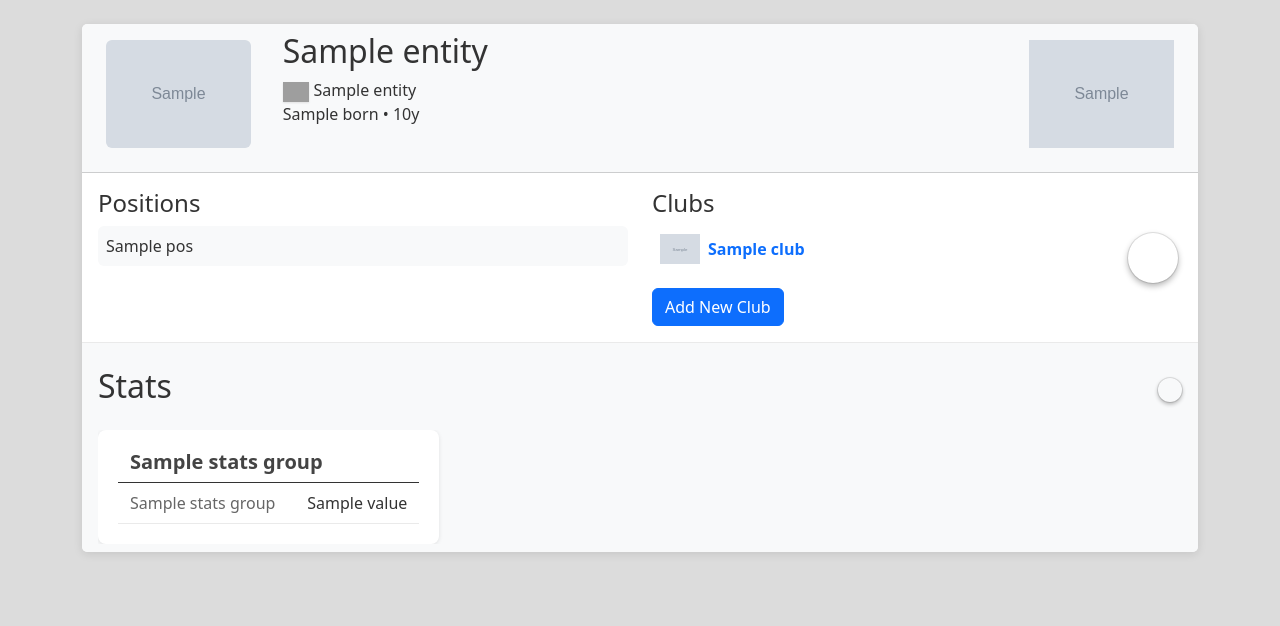
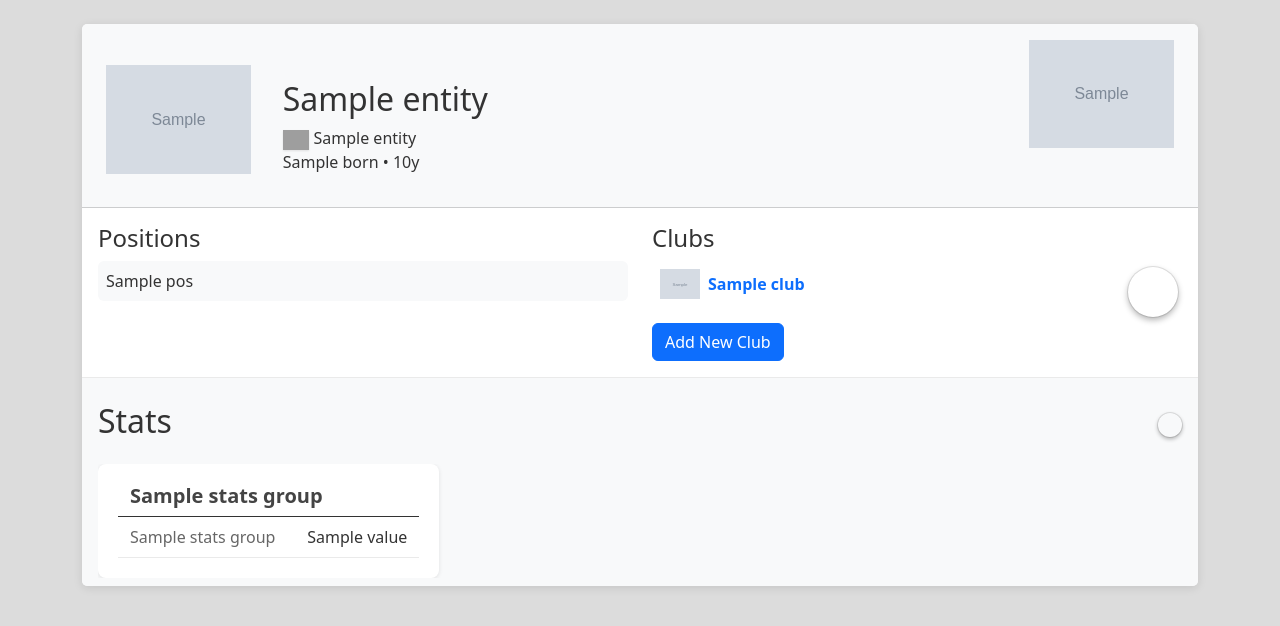
Before and after one commit to GuiAmorim03/WS-Project-2, a Django app: template ws_project_1/app/templates/player.html in a window 1280 px wide. Shown: the part 56-682 px from the top of the page. Run offline with Django 5.2, Linux system fonts and the light colour scheme; the template is opened without the code that fills it: most values are stand-ins (such as "Sample title", 1, 10 or a date in 2020); grey boxes marked "Sample" are stand-in pictures; grey boxes are pictures that could not be loaded.

Commit message:
fix: player image height fixed

```diff
--- a/ws_project_1/app/templates/club.html
+++ b/ws_project_1/app/templates/club.html
@@ -24,7 +24,7 @@
                 </div>
             </div>
             <div class="col-10">
-                <h2 style="color: var(--main-color);">{{ entity.name }}</h2>
+                <h2 class="mt-5" style="color: var(--main-color);">{{ entity.name }}</h2>
                 <p class="m-1">
                     <span>{{ entity.city }}</span>
                     <span> • </span>
--- a/ws_project_1/app/templates/layouts/stats_group.html
+++ b/ws_project_1/app/templates/layouts/stats_group.html
@@ -81,7 +81,7 @@
     }
 
     .modern-card {
-        border-radius: 12px;
+        border-radius: 12px 12px 0 0;
         overflow: hidden;
         box-shadow: 0 8px 20px rgba(0,0,0,0.1);
         border: none;
--- a/ws_project_1/app/templates/player.html
+++ b/ws_project_1/app/templates/player.html
@@ -2,17 +2,17 @@
 
     {% block content_inside %}
 
-<div class="card-header" style="background-color: #f8f9fa; color: #333;">
+<div class="card-header py-0" style="background-color: #f8f9fa; color: #333;">
     <div class="row">
-        <div class="col-2 text-center">
+        <div class="col-2 text-center d-flex align-items-end justify-content-center">
             {% if entity.clubs %}
-            <div class="player-photo-container p-2 rounded">
-                <img src="{{ entity.photo_url }}" alt="{{ entity.name }}" class="img-fluid rounded">
+            <div class="player-photo-container pt-2 px-2">
+                <img src="{{ entity.photo_url }}" alt="{{ entity.name }}" class="img-fluid" style="height: 175px; object-fit: contain;">
             </div>
             {% endif %}
         </div>
-        <div class="col-8">
-            <h2 style="color: var(--main-color);">{{ entity.name }}</h2>
+        <div class="col-8 py-2">
+            <h2 class="mt-5" style="color: var(--main-color);">{{ entity.name }}</h2>
             <p class="m-0">
                 <img src="{{ entity.flag }}" alt="Flag" style="height: 20px; box-shadow: 0 1px 2px rgba(0,0,0,0.1);">
                 <span>{{ entity.country_name }}</span>
@@ -22,7 +22,7 @@
                 <span>{{ entity.age }}y</span>
             </p>
         </div>
-        <div class="col-2 text-center">
+        <div class="col-2 py-2 text-center">
             {% if entity.clubs %}
             <div class="club-logo-container p-2 mb-2">
                 <a href="{% url 'club' entity.clubs.0.id %}" style="text-decoration: none;">
```
